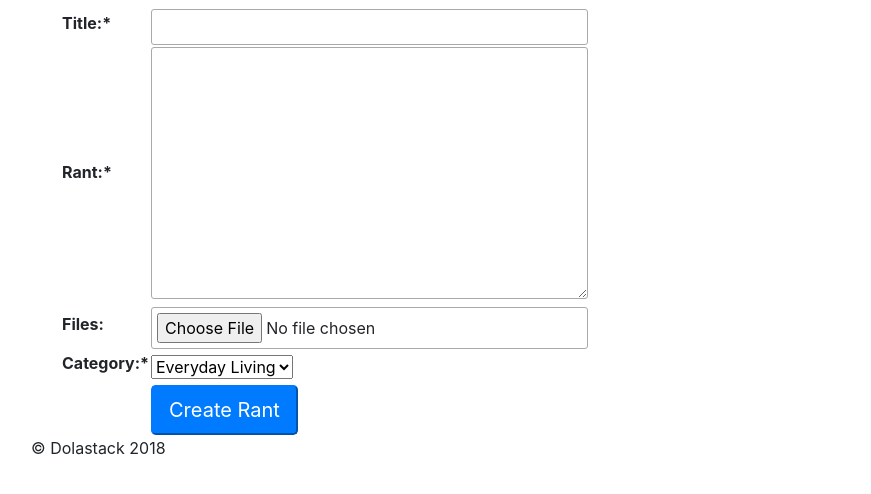
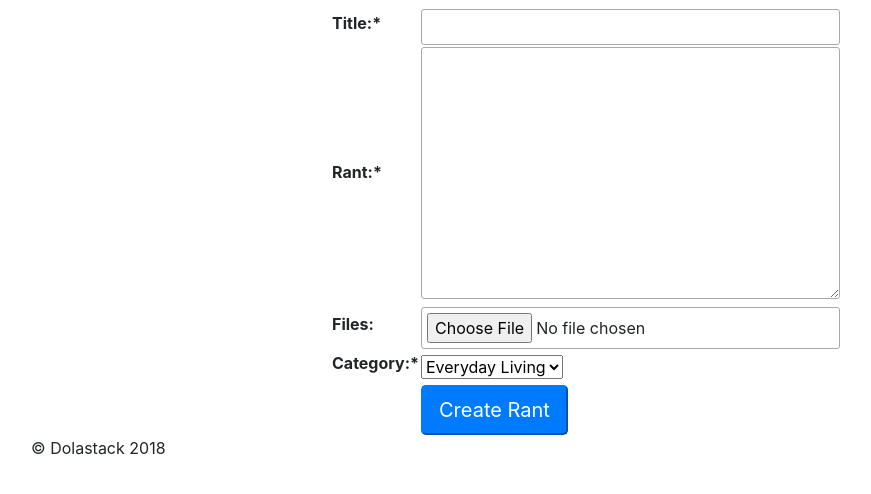
Before and after one commit to dolastack/naijarants, a Django app: page /rant/new in a window 1280 px wide. Shown: the part 56-550 px from the top of the page, without its empty margins (54-925 px from the left). Run offline with Django 3.2, Linux system fonts and the light colour scheme; parts of the project's set-up code (start-up, migrations or seed data) failed here and were passed over; some libraries are stand-ins or nearby versions.

Commit message:
align-self

```diff
--- a/templates/rants/new_rant.html
+++ b/templates/rants/new_rant.html
@@ -3,7 +3,7 @@
 {% block content %}
 
 
-<div class="container">
+<div class="container" style="width: 50%; align-self: center;">
 
 <form method="post" action="{% url 'rants_new_rant' %}" enctype="multipart/form-data" class="font-weight-bold align-text-top align-items-start">
   {% csrf_token %}
```
